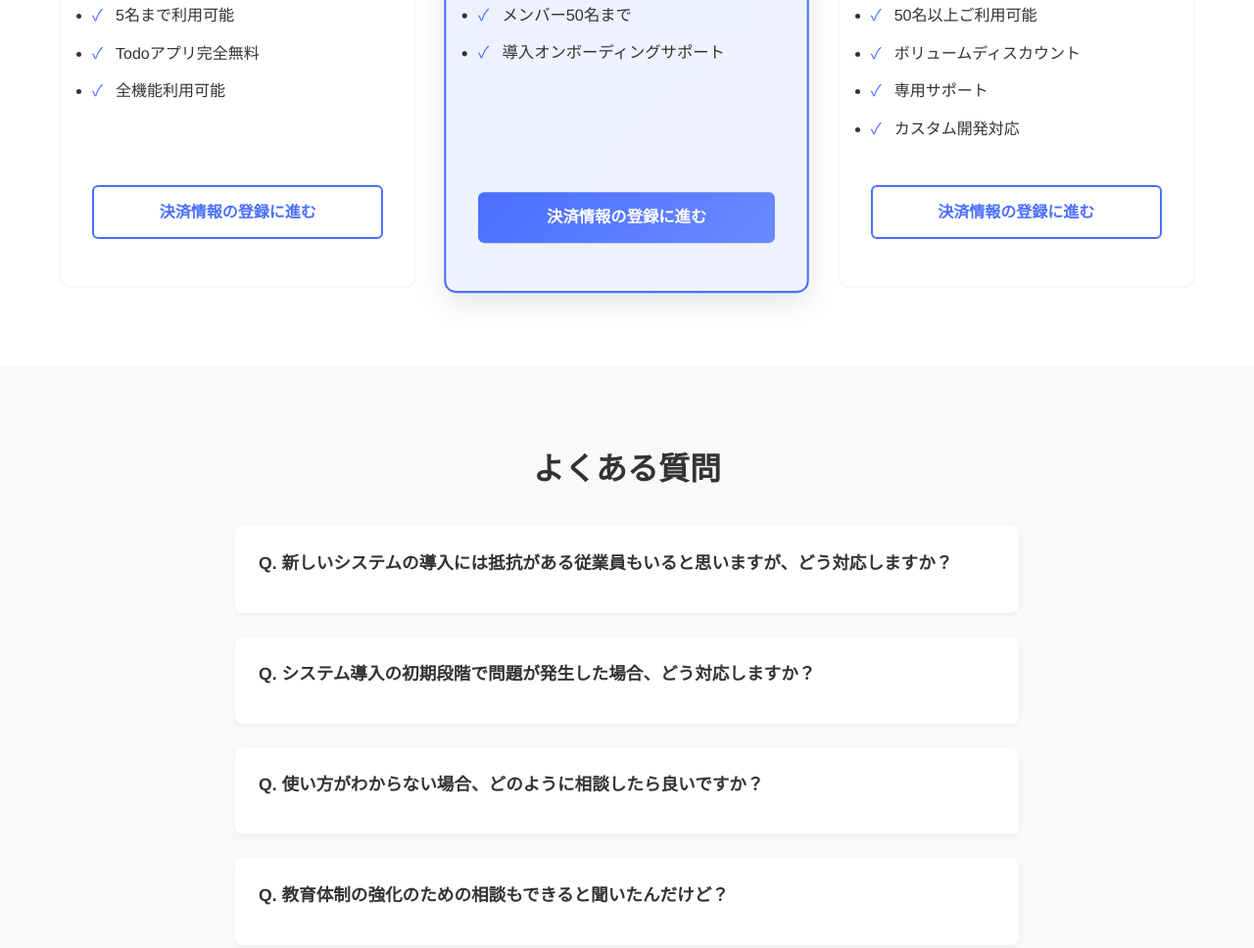
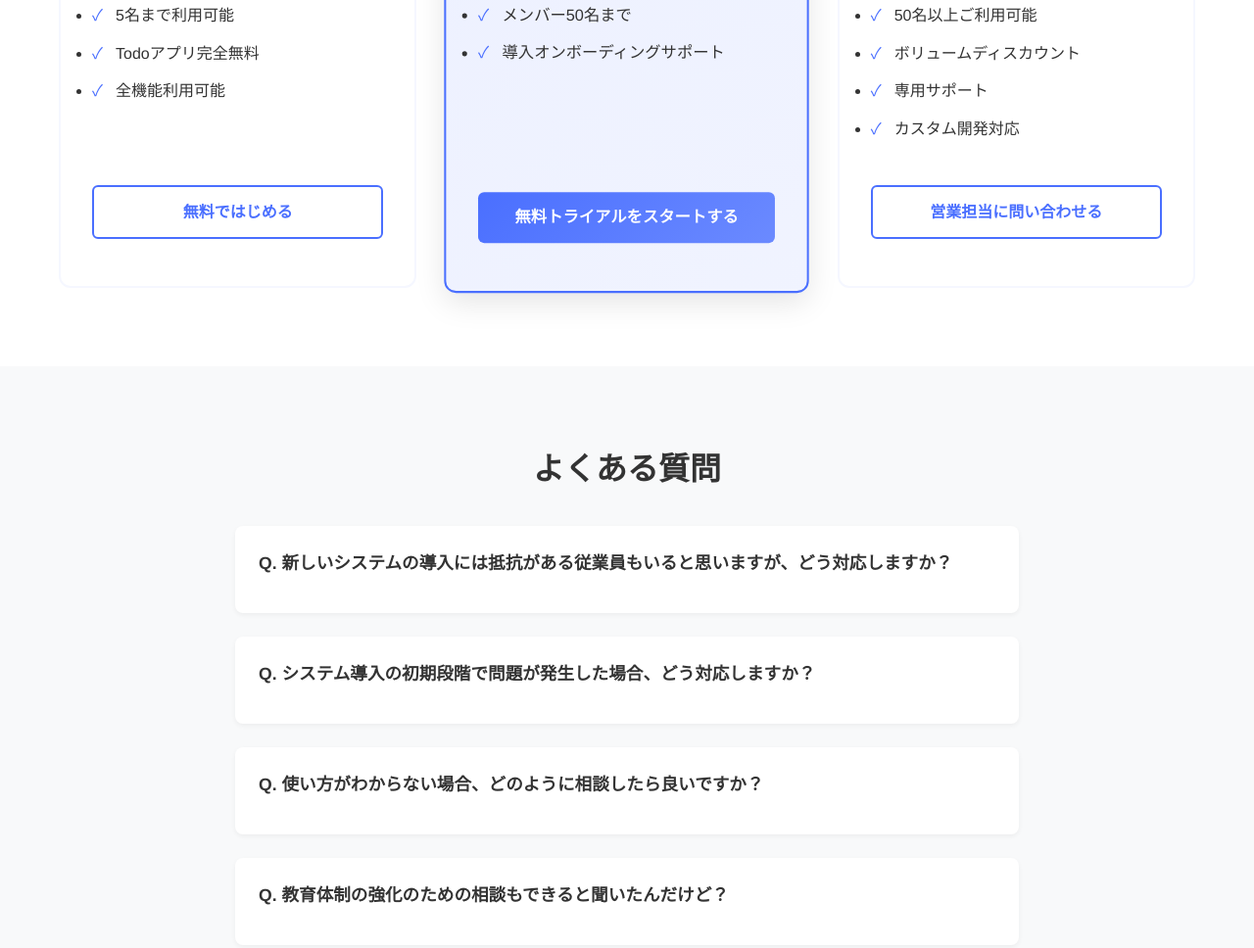
Before and after one commit to addness-info-osaka/TeamBase, a plain HTML site: page index.html in a window 1280 px wide. Shown: the part 5472-6440 px from the top of the page at 98% size. Drawn offline with nearby package versions, Linux system fonts and the light colour scheme.

Commit message:
feat: トップページのボタンテキストを修正 - フリープラン：「無料ではじめる」 - スタンダード：「無料トライアルをスタートする」 - エンタープライズ：「営業担当に問い合わせる」 - すべてのボタンをsignup.htmlに遷移するように統一

```diff
--- a/index.html
+++ b/index.html
@@ -1310,7 +1310,7 @@
             <li>Todoアプリ完全無料</li>
             <li>全機能利用可能</li>
           </ul>
-          <a href="payment.html" class="btn btn-outline">決済情報の登録に進む</a>
+          <a href="signup.html" class="btn btn-outline">無料ではじめる</a>
         </div>
         <div class="pricing-card popular">
           <div class="popular-tag">人気</div>
@@ -1320,7 +1320,7 @@
             <li>メンバー50名まで</li>
             <li>導入オンボーディングサポート</li>
           </ul>
-          <a href="payment.html" class="btn">決済情報の登録に進む</a>
+          <a href="signup.html" class="btn">無料トライアルをスタートする</a>
         </div>
         <div class="pricing-card">
           <h3>エンタープライズ</h3>
@@ -1331,7 +1331,7 @@
             <li>専用サポート</li>
             <li>カスタム開発対応</li>
           </ul>
-          <a href="payment.html" class="btn btn-outline">決済情報の登録に進む</a>
+          <a href="signup.html" class="btn btn-outline">営業担当に問い合わせる</a>
         </div>
       </div>
     </div>
```
